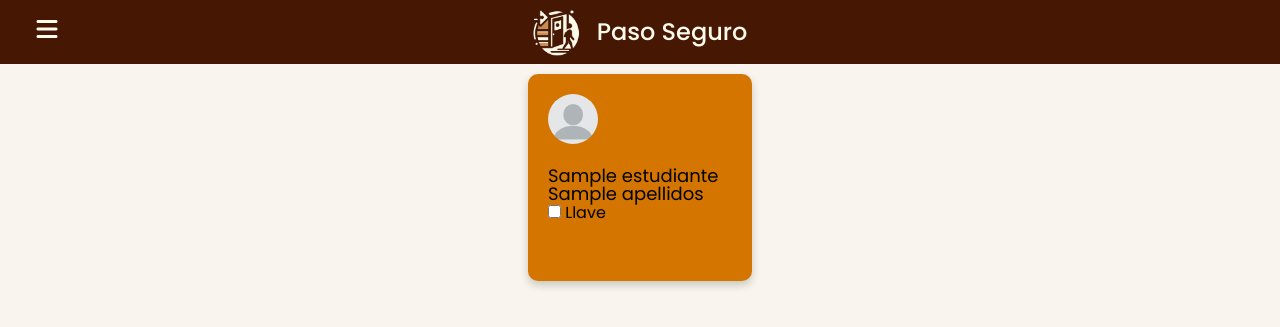
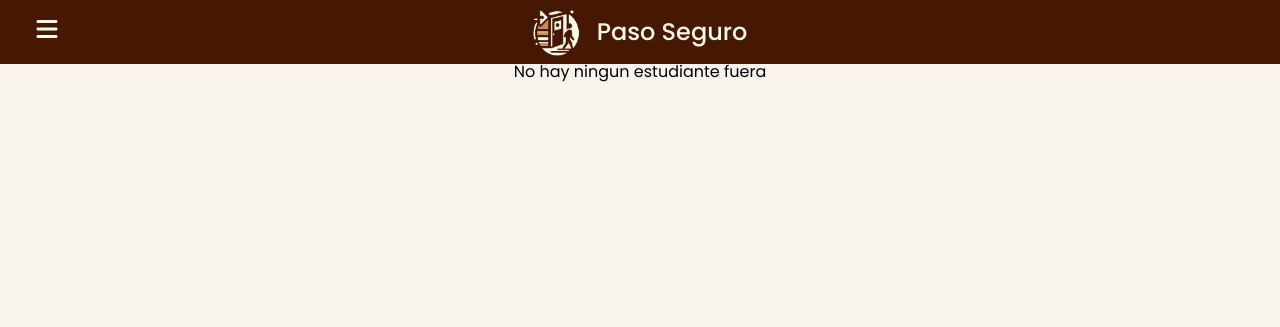
Before and after one commit to jloppad/pasoSeguro, a Symfony app: template templates/listados/exterior.html.twig in a window 1280 px wide. Shown: the top 327 px of the page. Run offline with Twig, Linux system fonts and the light colour scheme; the template is opened without the code that fills it: most values are stand-ins (such as "Sample title", 1, 10 or a date in 2020); some libraries are stand-ins or nearby versions.

Commit message:
Empezado listado exterior

```diff
--- a/templates/listados/exterior.html.twig
+++ b/templates/listados/exterior.html.twig
@@ -9,11 +9,13 @@
 {% block body %}
     <div class="container">
         <div class="cards-container">
-        {% for estudiante in estudiantes %}
-        <div class="card active-card" data-student-id="{{ estudiante.id }}">
-            <img src="{{ asset('img/foto_default.jpeg') }}" alt="{{ estudiante.apellidos }}">
-            <h2>{{ estudiante.nombre }} {{ estudiante.apellidos }}</h2>
-
+            {% if estudiantes is defined and estudiantes|length > 0 %}
+                {% for registro in registros %}
+                    <div class="card active-card">
+                        <img src="{{ asset('img/foto_default.jpeg') }}" alt="{{ registro.estudiante.apellidos }}">
+                        <h2>{{ registro.estudiante.nombre }} {{ registro.estudiante.apellidos }}</h2>
+                        <h3>{{ registro.curso }}</h3>
+                        <p>{{ registro.horaSalida }}</p>
                         <label>
                             <input type="checkbox" value="{{ registro.motivo }}">
                             Llave
@@ -21,6 +23,9 @@
                         <p class="hora-salida"><i class="'fa-solid', 'fa-person-walking-dashed-line-arrow-right'"></i></p>
                     </div>
                 {% endfor %}
+            {% else %}
+                <p>No hay ningun estudiante fuera</p>
+            {% endif %}
         </div>
     </div>
     <meta name="csrf-token" content="{{ csrf_token('csrf_token') }}">
```
Lines whose indentation alone changed are shown as unchanged.
